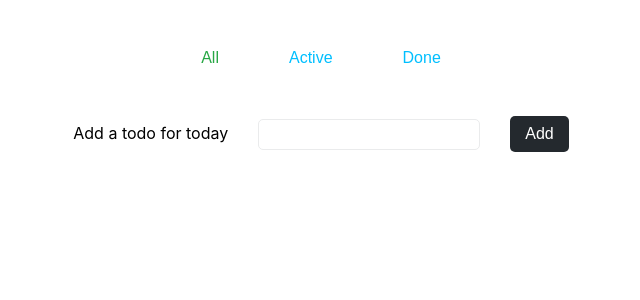
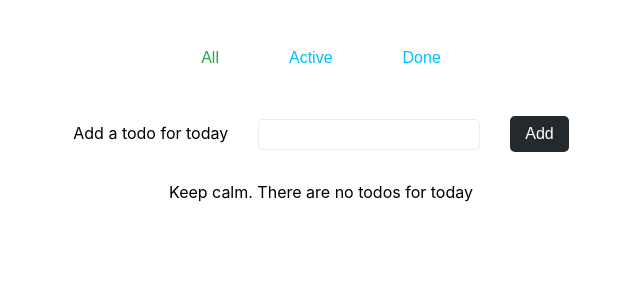
Before and after one commit to Druzhkova/TODO-list, a React (Create React App) app: page / in a window 1280 px wide. Shown: the top 300 px of the page, without its empty margins (319-959 px from the left). Built offline with nearby package versions, Linux system fonts and the light colour scheme.

Commit message:
feat: add function empty-text

```diff
--- a/src/App.js
+++ b/src/App.js
@@ -1,4 +1,4 @@
-import React, { useCallback, useState } from 'react';
+import React, { useCallback, useState, useMemo } from 'react';
 import { Header, Form, TodoItem } from './components';
 import styled from 'styled-components'
 
@@ -48,12 +48,29 @@ function App() {
     return true;
   })
 
+  const isNoTodos = filteredTodos.length === 0;
+
+  const emptyText = useMemo(() => {
+    if (currentPage === "all" || currentPage === "active") {
+      return "Keep calm. There are no todos for today";
+    }
+    return "You haven't done anything yet ";
+  }, [currentPage]);
+
   return (
     <Container>
       <Header onButtonClick={setCurrentPage} page={currentPage}/>
       <Form onSubmit={addTodo}/>
       {
-        filteredTodos.map(( todo ) => <TodoItem onDelete={deleteTodo} onChangeCompletionStatus={toggleCompletion} {...todo} />) // title={ todo.title } isCompleted={ todo.isCompleted }
+         isNoTodos ? (
+          <span>{emptyText}</span>
+        ) : (
+        filteredTodos.map(( todo ) =>
+        <TodoItem
+          onDelete={deleteTodo}
+          onChangeCompletionStatus={toggleCompletion}
+          {...todo}
+        />)) // title={ todo.title } isCompleted={ todo.isCompleted }
       }
     </Container>
   );
```
